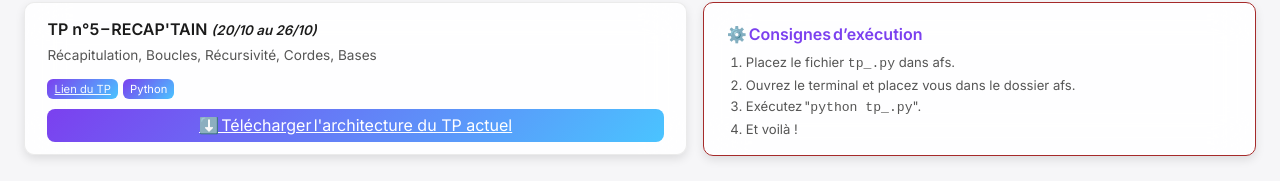
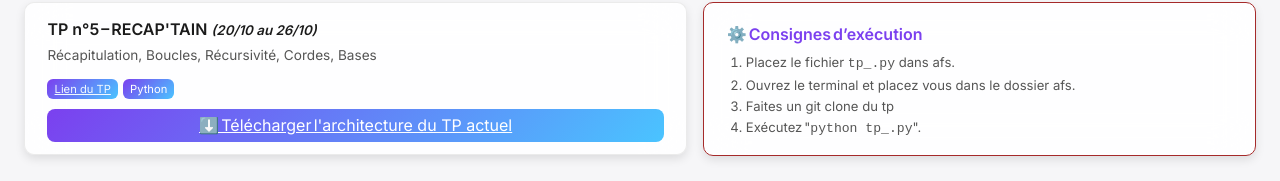
Before and after one commit to florian-croiset/epita, a plain HTML site: page tparchi.html in a window 1280 px wide. Shown: the part 137-318 px from the top of the page. Drawn offline with Linux system fonts and the light colour scheme.

Commit message:
Remove final instruction from execution consignes
Removed the instruction to 'Et voilà!' from the execution consignes.

```diff
--- a/tparchi.html
+++ b/tparchi.html
@@ -251,8 +251,8 @@ footer{
       <ol>
         <li>Placez le fichier <code>tp_.py</code> dans afs.</li>
         <li>Ouvrez le terminal et placez vous dans le dossier afs.</li>
+        <li>Faites un git clone du tp</li>
         <li>Exécutez "<code>python tp_.py</code>".</li>
-        <li>Et voilà !</li>
       </ol>
     </section>
   </div>
```
